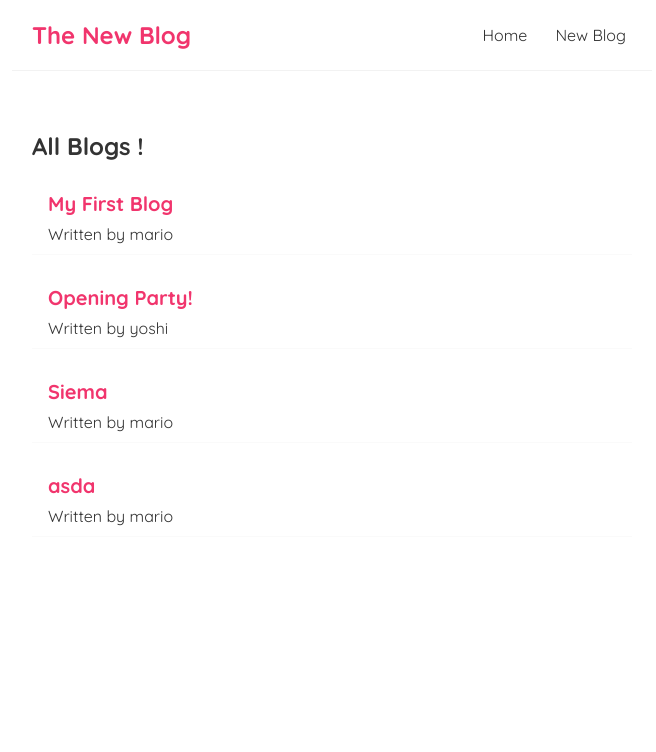
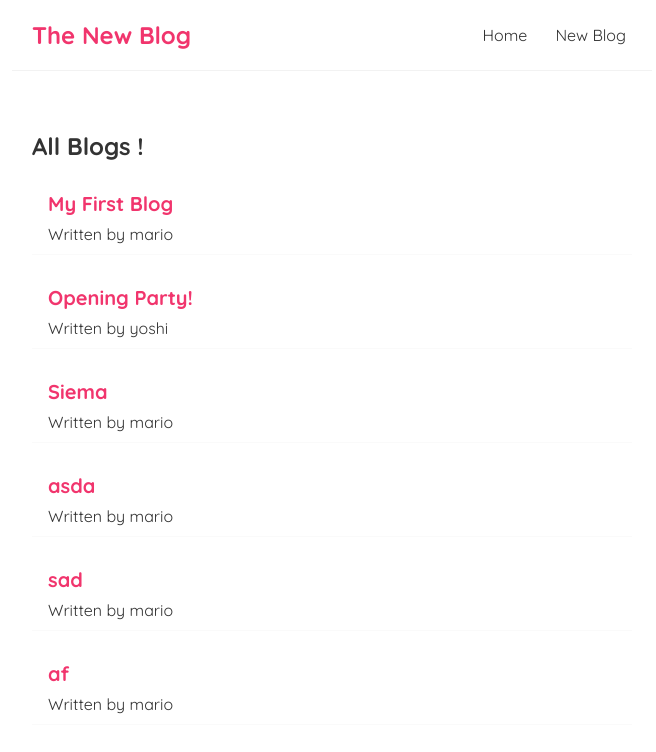
Before and after one commit to JakGi/workshop, a React (Create React App) app in the folder React.js/moja-aplikacja/: page / in a window 1280 px wide. Shown: the top 752 px of the page, without its empty margins (308-964 px from the left). Built offline with nearby package versions, Linux system fonts and the light colour scheme; data requests are answered from the project's data file.

Commit message:
Programmatic Redirects

```diff
--- a/React.js/moja-aplikacja/data/db.json
+++ b/React.js/moja-aplikacja/data/db.json
@@ -23,6 +23,18 @@
       "body": "asd",
       "author": "mario",
       "id": 4
+    },
+    {
+      "title": "sad",
+      "body": "asd",
+      "author": "mario",
+      "id": 5
+    },
+    {
+      "title": "af",
+      "body": "af",
+      "author": "mario",
+      "id": 6
     }
   ]
 }
--- a/React.js/moja-aplikacja/src/Create.js
+++ b/React.js/moja-aplikacja/src/Create.js
@@ -1,10 +1,12 @@
 import { useState } from "react";
+import { useHistory } from "react-router-dom";
 
 const Create = () => {
   const [title, setTitle] = useState("");
   const [body, setBody] = useState("");
   const [author, setAuthor] = useState("mario");
   const [isPending, setIsPending] = useState(false);
+  const history = useHistory();
 
   const handleSubmit = (e) => {
     e.preventDefault();
@@ -19,6 +21,7 @@ const Create = () => {
     }).then(() => {
       console.log("new blog added");
       setIsPending(false);
+      history.push('/');
     });
   };
 
@@ -44,8 +47,8 @@ const Create = () => {
           <option value="mario">mario</option>
           <option value="yoshi">yoshi</option>
         </select>
-        { !isPending && <button>Add Blog</button>}
-        { isPending && <button disabled>Adding blog...</button>}
+        {!isPending && <button>Add Blog</button>}
+        {isPending && <button disabled>Adding blog...</button>}
         <p>{title}</p>
         <p>{body}</p>
         <p>{author}</p>
```
